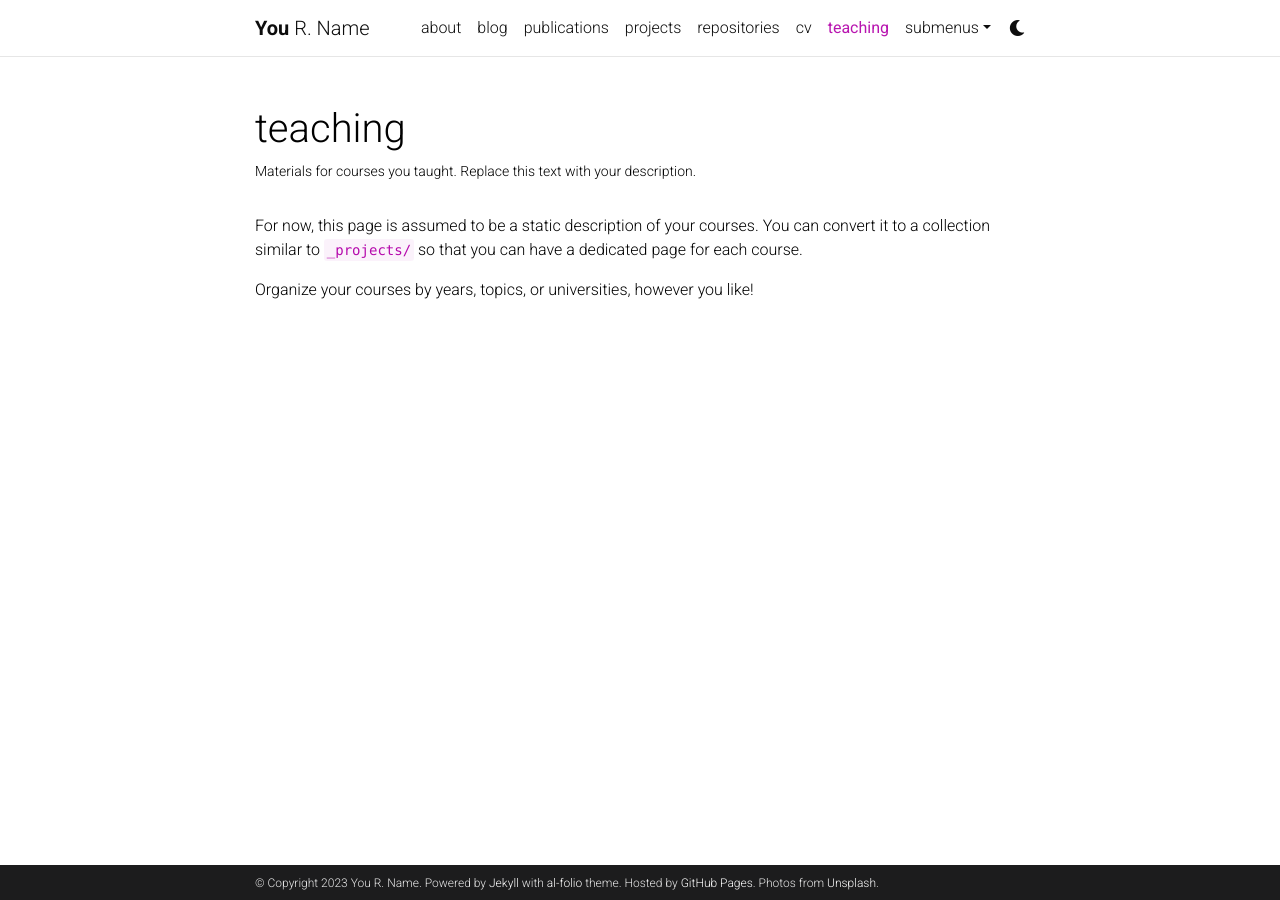
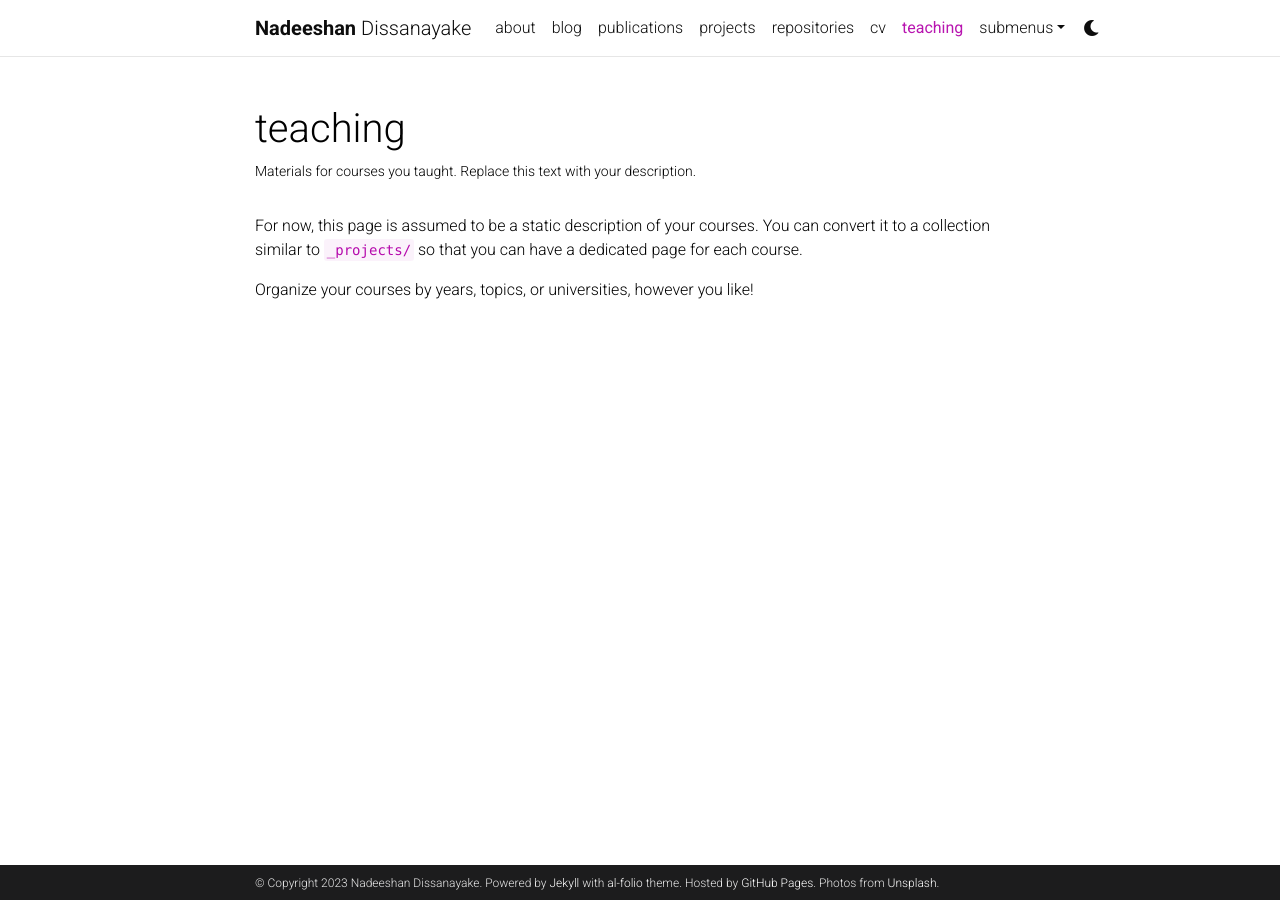
Before and after one commit to Nadeeshan96/nadeeshan96.github.io, a Jekyll site: the page built from _pages/teaching.md, in a window 1280 px wide. Built offline with Jekyll 4.4.1, drawn with Linux system fonts in a browser that asks for light colours; comment, search, counter and statistics services are not loaded; a style sheet for code colours, icons or effects is not loaded.

Commit message:
Change name and url

```diff
--- a/_config.yml
+++ b/_config.yml
@@ -3,9 +3,9 @@
 # -----------------------------------------------------------------------------
 
 title: blank # the website title (if blank, full name will be used instead)
-first_name: You
-middle_name: R.
-last_name: Name
+first_name: Nadeeshan
+middle_name:
+last_name: Dissanayake
 email: you@example.com
 description: > # the ">" symbol means to ignore newlines until "footer_text:"
   A simple, whitespace theme for academics. Based on [*folio](https://github.com/bogoli/-folio) design.
@@ -18,8 +18,8 @@
 lang: en # the language of your site (for example: en, fr, cn, ru, etc.)
 icon: ⚛️  # the emoji used as the favicon (alternatively, provide image name in /assets/img/)
 
-url: https://alshedivat.github.io # the base hostname & protocol for your site
-baseurl: /al-folio # the subpath of your site, e.g. /blog/
+url: https://nadeeshan96.github.io # the base hostname & protocol for your site
+baseurl:  # the subpath of your site, e.g. /blog/
 last_updated: false # set to true if you want to display last updated in the footer
 impressum_path:  # set to path to include impressum link in the footer, use the same path as permalink in a page, helps to conform with EU GDPR
 
```
